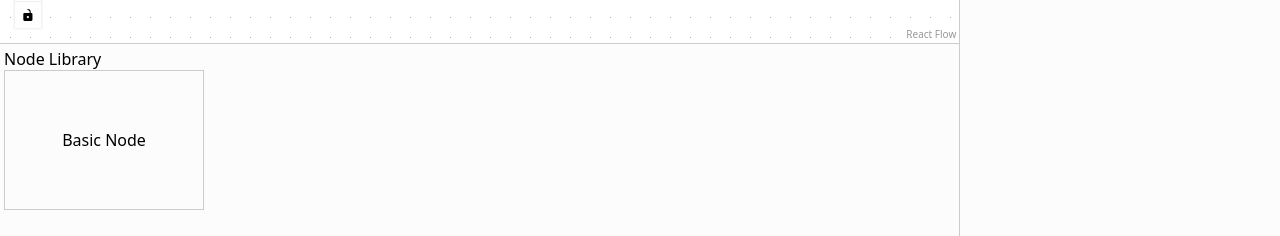
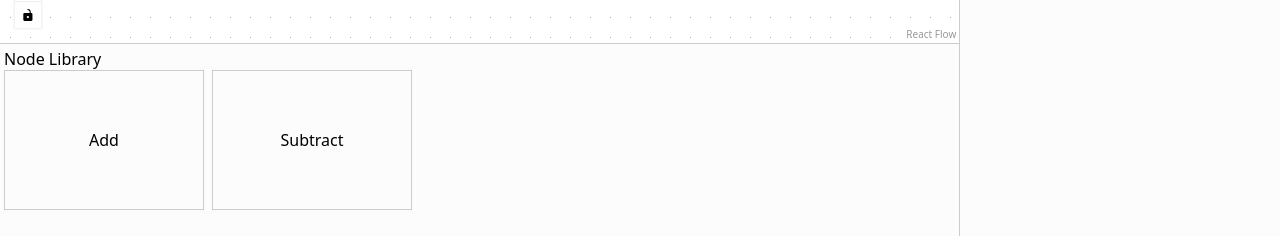
Before and after one commit to dudasaus/basic-nodes, a React (Vite) app: page / in a window 1280 px wide. Shown: the part 564-800 px from the top of the page. Built offline with nearby package versions, Linux system fonts and the light colour scheme.

Commit message:
More generic nodes

```diff
--- a/package.json
+++ b/package.json
@@ -13,7 +13,8 @@
     "@xyflow/react": "^12.8.2",
     "react": "^19.1.0",
     "react-dom": "^19.1.0",
-    "react-resizable-panels": "^3.0.3"
+    "react-resizable-panels": "^3.0.3",
+    "zod": "^4.0.10"
   },
   "devDependencies": {
     "@eslint/js": "^9.30.1",
--- a/src/components/nodes/generic/GenericNode.tsx
+++ b/src/components/nodes/generic/GenericNode.tsx
@@ -1,33 +1,40 @@
 import "./GenericNode.css";
 import { Handle, type NodeProps, Position } from "@xyflow/react";
-
-export interface GenericHandleConfig {
-  id: string;
-  label: string;
-}
-
-export interface GenericNodeConfig {
-  label: string;
-  inputs: GenericHandleConfig[];
-  outputs: GenericHandleConfig[];
-}
+import { type GenericNodeConfig, handleTypeRegistry } from "./GenericNodeTypes";
+import type { CSSProperties } from "react";
 
 export const GenericNode = (props: NodeProps & { data: GenericNodeConfig }) => {
   return (
     <div className="generic-node">
       <div className="generic-node-label">{props.data.label}</div>
       {props.data.inputs.map((input) => {
+        const handleStyle = {
+          "--xy-handle-background-color": handleTypeRegistry.get(input.type)
+            ?.color,
+        } as CSSProperties;
         return (
           <div className="generic-node-handle-section input" key={input.id}>
-            <Handle position={Position.Left} type="target" />
+            <Handle
+              style={handleStyle}
+              position={Position.Left}
+              type="target"
+            />
             <div className="generic-node-input-label">{input.label}</div>
           </div>
         );
       })}
       {props.data.outputs.map((output) => {
+        const handleStyle = {
+          "--xy-handle-background-color": handleTypeRegistry.get(output.type)
+            ?.color,
+        } as CSSProperties;
         return (
           <div className="generic-node-handle-section output" key={output.id}>
-            <Handle position={Position.Right} type="source" />
+            <Handle
+              style={handleStyle}
+              position={Position.Right}
+              type="source"
+            />
             <div className="generic-node-output-label">{output.label}</div>
           </div>
         );
--- /dev/null
+++ b/src/components/nodes/generic/GenericNodeTypes.ts
@@ -0,0 +1,26 @@
+import type { FunctionComponent } from "react";
+import * as z from "zod";
+
+export const handleTypeRegistry = z.registry<{ name: string; color: string }>();
+
+export const stringHandleType = z.coerce.string().register(handleTypeRegistry, {
+  name: "String",
+  color: "black",
+});
+export const numberHandleType = z.coerce.number().register(handleTypeRegistry, {
+  name: "Number",
+  color: "red",
+});
+
+export interface GenericHandleConfig {
+  id: string;
+  label: string;
+  type: z.ZodType;
+  inputComponent?: FunctionComponent<{ onChange: (value: any) => void }>;
+}
+
+export interface GenericNodeConfig {
+  label: string;
+  inputs: GenericHandleConfig[];
+  outputs: GenericHandleConfig[];
+}
--- a/src/features/flow/Flow.tsx
+++ b/src/features/flow/Flow.tsx
@@ -19,6 +19,10 @@ import {
 } from "@xyflow/react";
 import { dragAndDropService } from "../../services/draganddrop/DragAndDropService";
 import { GenericNode } from "../../components/nodes/generic/GenericNode";
+import {
+  numberHandleType,
+  stringHandleType,
+} from "../../components/nodes/generic/GenericNodeTypes";
 
 const initialNodes: Node[] = [];
 
@@ -52,7 +56,7 @@ export function Flow() {
 
   const onDragOver: DragEventHandler = (ev) => {
     // Allow drop.
-    if (dragAndDropService.getData() === "node") {
+    if (dragAndDropService.getData()) {
       ev.preventDefault();
     }
   };
@@ -65,15 +69,7 @@ export function Flow() {
     flow.addNodes({
       type: "genericNode",
       id: crypto.randomUUID(),
-      data: {
-        label: dragAndDropService.getData(),
-        inputs: [
-          { label: "input 1", id: "in-1" },
-        ],
-        outputs: [
-          { label: "output 1", id: "out-1" },
-        ],
-      },
+      data: dragAndDropService.getData(),
       position,
     });
   };
--- a/src/features/nodelibrary/NodeLibrary.css
+++ b/src/features/nodelibrary/NodeLibrary.css
@@ -11,6 +11,7 @@
   flex-wrap: wrap;
   overflow: auto;
   position: relative;
+  gap: 8px;
 }
 
 .node-library-node {
--- a/src/features/nodelibrary/NodeLibrary.tsx
+++ b/src/features/nodelibrary/NodeLibrary.tsx
@@ -1,3 +1,7 @@
+import {
+  type GenericNodeConfig,
+  numberHandleType,
+} from "../../components/nodes/generic/GenericNodeTypes";
 import { dragAndDropService } from "../../services/draganddrop/DragAndDropService";
 import "./NodeLibrary.css";
 
@@ -8,19 +12,68 @@ export function NodeLibrary() {
         Node Library
       </div>
       <div className="node-library-content">
+        <NodeLibraryNode
+          nodeConfig={{
+            label: "Add",
+            inputs: [{
+              id: "in-1",
+              label: "A",
+              type: numberHandleType,
+            }, {
+              id: "in-2",
+              label: "B",
+              type: numberHandleType,
+            }],
+            outputs: [
+              {
+                id: "sum",
+                label: "Sum",
+                type: numberHandleType,
+              },
+            ],
+          }}
+        />
+        <NodeLibraryNode
+          nodeConfig={{
+            label: "Subtract",
+            inputs: [{
+              id: "in-1",
+              label: "A",
+              type: numberHandleType,
+            }, {
+              id: "in-2",
+              label: "B",
+              type: numberHandleType,
+            }],
+            outputs: [
+              {
+                id: "difference",
+                label: "Difference",
+                type: numberHandleType,
+              },
+            ],
+          }}
+        />
+      </div>
+    </div>
+  );
+}
+
+function NodeLibraryNode(
+  props: { label?: string; nodeConfig: GenericNodeConfig },
+) {
+  return (
     <div
       className="node-library-node"
       draggable="true"
       onDragStart={(_ev) => {
-            dragAndDropService.setData("node");
+        dragAndDropService.setData(props.nodeConfig);
       }}
       onDragEnd={() => {
         dragAndDropService.clearData();
       }}
     >
-          Basic Node
-        </div>
-      </div>
+      {props.label ?? props.nodeConfig.label}
     </div>
   );
 }
```
Also changed, not shown: 1 other file (tests, documents, lock files or other folders). Lines whose indentation alone changed are shown as unchanged.
